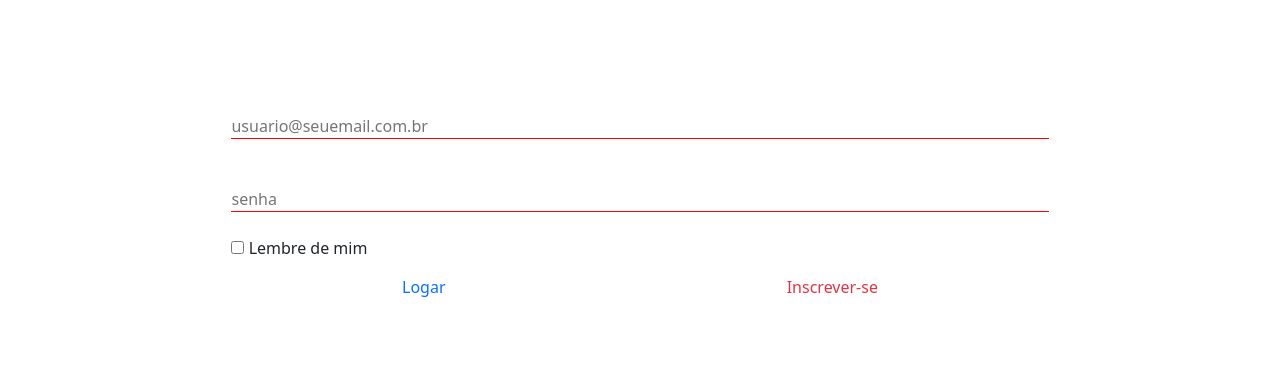
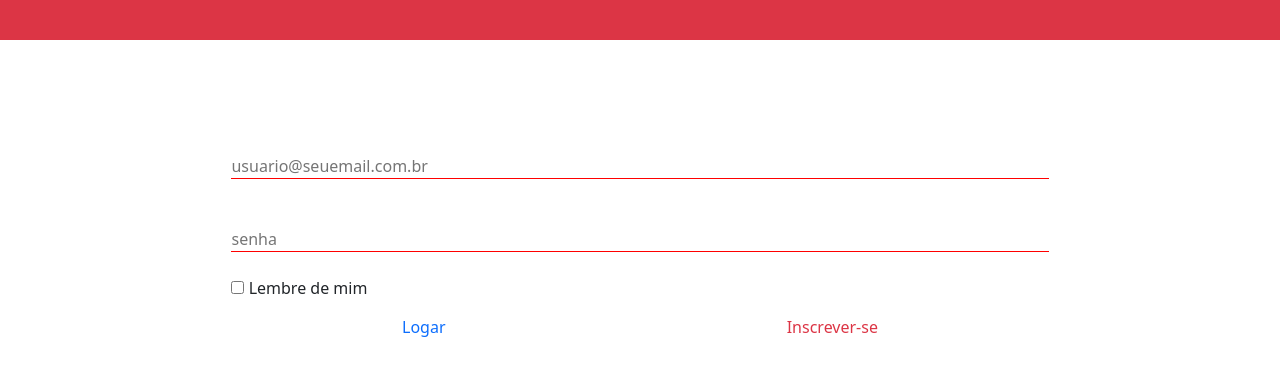
Before and after one commit to Guto114/ParkApp, a plain HTML site: page loging.html in a window 1280 px wide. Drawn offline with nearby package versions, Linux system fonts and the light colour scheme.

Commit message:
nav bar com tamanho correto

```diff
--- a/loging.html
+++ b/loging.html
@@ -9,7 +9,7 @@
     <title>Loging Estacionamento App</title>
 </head>
 <body>
-
+  <nav class="bg-danger extendnav"></nav>
     <div class="corpoLoging">
         <form class="row g-2 principal">
           <div class="mb-3 ">
```
